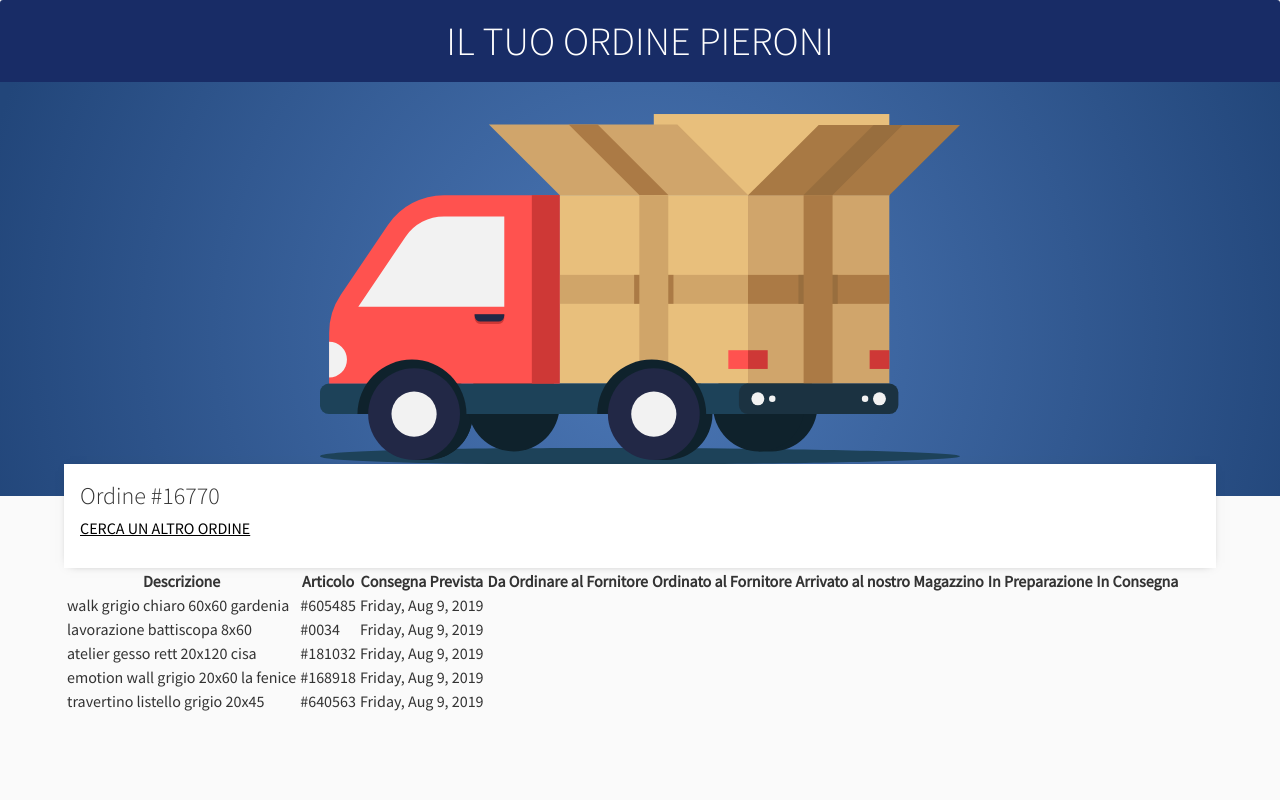
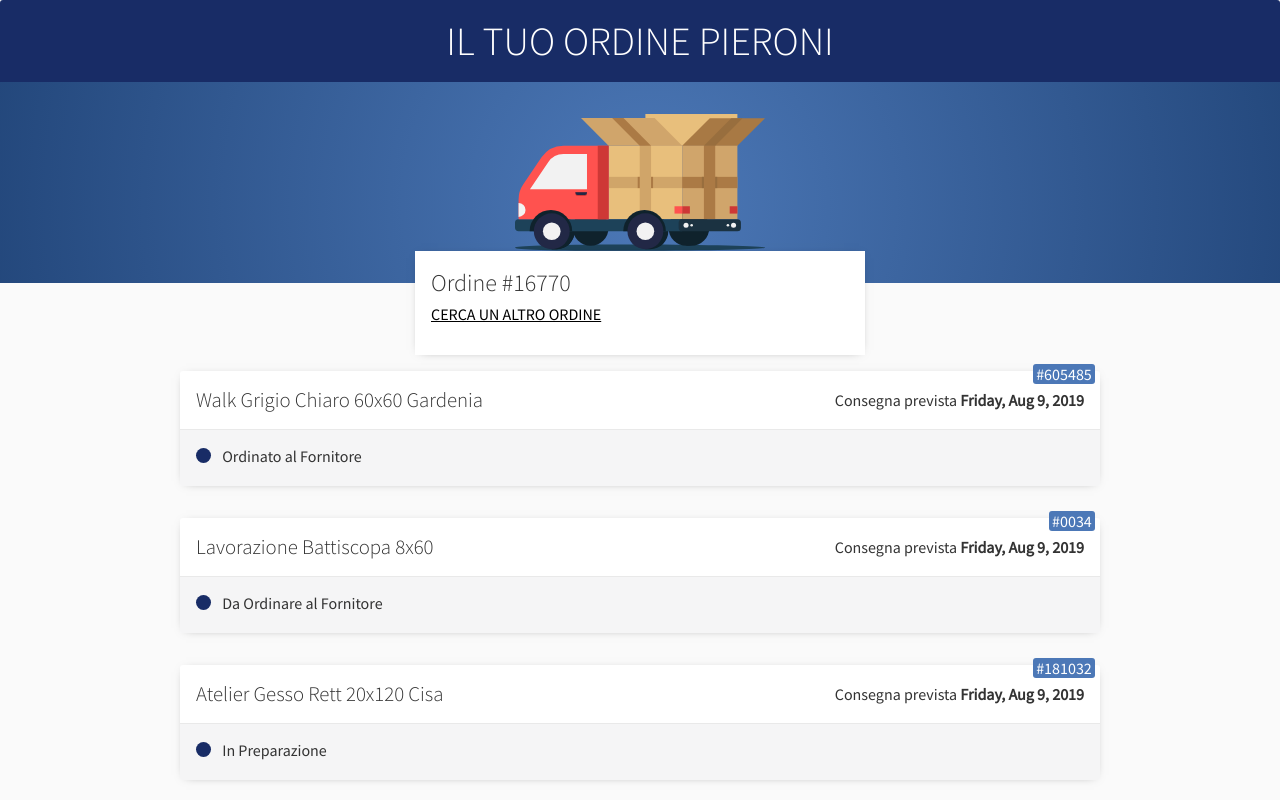
Before and after one commit to MatteoPieroni/pieroni-ordini, a Svelte app: page / in a window 1280 px wide. Shown: the top 800 px of the page. Built offline with nearby package versions, Linux system fonts and the light colour scheme.

Commit message:
Revert to single components for mobile and desktop

```diff
--- a/src/App.svelte
+++ b/src/App.svelte
@@ -91,12 +91,20 @@
     background: #fff;
     box-shadow: 0 1px 10px -6px rgba(0, 0, 0, 0.5);
     box-sizing: border-box;
+
+    @media (min-width: 768px) {
+      max-width: 450px;
+    }
   }
 
   .data-container {
     margin: 0 auto 2rem auto;
     width: 90vw;
     box-sizing: border-box;
+
+    @media (min-width: 768px) {
+      max-width: 920px;
+    }
   }
 </style>
 
--- a/src/components/Items.svelte
+++ b/src/components/Items.svelte
@@ -1,8 +1,7 @@
 <script>
   import { fly } from "svelte/transition";
   import { statuses } from "../constants.js";
-  import SingleItemMobile from "./SingleItemMobile.svelte";
-  import SingleItemDesktop from "./SingleItemDesktop.svelte";
+  import SingleItem from "./SingleItem.svelte";
   export let orderData;
 </script>
 
@@ -18,13 +17,7 @@
     position: relative;
     margin: 0rem auto 0 auto;
     width: 100%;
-    background: #fff;
-    box-shadow: 0 1px 10px -6px rgba(0, 0, 0, 0.5);
     box-sizing: border-box;
-  }
-
-  .desktop-only {
-    display: none;
   }
 
   @media (min-width: 768px) {
@@ -36,38 +29,17 @@
   @media (min-width: 1024px) {
     .container {
       grid-template-columns: 1fr;
-    }
-
-    .mobile-only {
-      display: none;
-    }
-
-    .desktop-only {
-      display: block;
+      grid-row-gap: 2rem;
     }
   }
 </style>
 
-<ul class="container mobile-only">
+<ul class="container mobsile-only">
   {#each orderData.righe as item, index}
     <li
       class="item"
       transition:fly={{ x: 200, duration: 300, delay: 100 * index }}>
-      <SingleItemMobile orderItem={item} />
+      <SingleItem orderItem={item} />
     </li>
   {/each}
 </ul>
-<table class="desktop-only">
-  <tr>
-    <th>Descrizione</th>
-    <th>Articolo</th>
-    <th>Consegna Prevista</th>
-
-    {#each Object.keys(statuses) as statusId}
-      <th>{statuses[statusId]}</th>
-    {/each}
-  </tr>
-  {#each orderData.righe as item, index}
-    <SingleItemDesktop orderItem={item} />
-  {/each}
-</table>
--- a/src/components/SingleItemDesktop.svelte
+++ b/src/components/SingleItem.svelte
@@ -1,6 +1,7 @@
 <script>
   import { formatDate } from "../services/Dates";
-  import StatusesDesktop from "./StatusesDesktop.svelte";
+  import Statuses from "./Statuses.svelte";
+  export let wrapperClass;
   export let orderItem;
 
   const { articolo, descrizione, stato, dataOrdine, dataConsegna } = orderItem;
@@ -10,17 +11,19 @@
 
 <style type="text/scss">
   .card {
-    display: none;
     border-radius: 3px;
+    background: #fff;
     box-shadow: 0px 1px 10px -6px rgba(0, 0, 0, 0.5);
-    @media (min-width: 1024px) {
-      display: block;
-    }
   }
 
   .header {
     border-bottom: 1px solid rgba(227, 227, 227, 0.77);
     padding: 1rem;
+    @media (min-width: 1024px) {
+      display: flex;
+      align-items: center;
+      justify-content: space-between;
+    }
   }
 
   .title {
@@ -42,12 +45,20 @@
 
   .delivery-date {
     margin-bottom: 0;
+    @media (min-width: 1024px) {
+      margin: 0;
+    }
   }
 </style>
 
-<tr class="row">
-  <td>{descrizioneLowerCase}</td>
-  <td>#{articolo}</td>
-  <td>{formattedDate}</td>
-  <StatusesDesktop currentStatus={stato} />
-</tr>
+<div class={`card ${wrapperClass ? wrapperClass : ''}`}>
+  <div class="header">
+    <h3 class="title">{descrizioneLowerCase}</h3>
+    <p class="article-number">#{articolo}</p>
+    <p class="delivery-date">
+      Consegna prevista
+      <strong>{formattedDate}</strong>
+    </p>
+  </div>
+  <Statuses currentStatus={stato} />
+</div>
--- a/src/components/SingleItemMobile.svelte
+++ /dev/null
@@ -1,59 +0,0 @@
-<script>
-  import { formatDate } from "../services/Dates";
-  import StatusesMobile from "./StatusesMobile.svelte";
-  export let wrapperClass;
-  export let orderItem;
-
-  const { articolo, descrizione, stato, dataOrdine, dataConsegna } = orderItem;
-  const descrizioneLowerCase = descrizione.toLowerCase();
-  const formattedDate = formatDate(dataConsegna);
-</script>
-
-<style type="text/scss">
-  .card {
-    display: block;
-    border-radius: 3px;
-    box-shadow: 0px 1px 10px -6px rgba(0, 0, 0, 0.5);
-    @media (min-width: 1024px) {
-      display: none;
-    }
-  }
-
-  .header {
-    border-bottom: 1px solid rgba(227, 227, 227, 0.77);
-    padding: 1rem;
-  }
-
-  .title {
-    margin: 0;
-    font-size: 1.3rem;
-    text-transform: capitalize;
-  }
-
-  .article-number {
-    position: absolute;
-    top: -7px;
-    right: 5px;
-    margin: 0;
-    border-radius: 3px;
-    padding: 0 0.2rem;
-    background: #4c78b7;
-    color: #fff;
-  }
-
-  .delivery-date {
-    margin-bottom: 0;
-  }
-</style>
-
-<div class={`card ${wrapperClass ? wrapperClass : ''}`}>
-  <div class="header">
-    <h3 class="title">{descrizioneLowerCase}</h3>
-    <p class="article-number">#{articolo}</p>
-    <p class="delivery-date">
-      Consegna prevista
-      <strong>{formattedDate}</strong>
-    </p>
-  </div>
-  <StatusesMobile currentStatus={stato} />
-</div>
--- a/src/components/StatusesMobile.svelte
+++ b/src/components/Statuses.svelte
@@ -37,6 +37,9 @@
     height: 0;
     overflow: hidden;
     transition: all 0.5s ease;
+    @media (min-width: 1024px) {
+      transition: none;
+    }
   }
 
   .status-single:before {
@@ -50,6 +53,9 @@
     left: calc(1rem + 6.5px);
     opacity: 0;
     transition: opacity 0.25s ease-in-out;
+    @media (min-width: 1024px) {
+      transition: none;
+    }
   }
 
   .icon {
@@ -85,6 +91,15 @@
         rgba(76, 120, 183, 1) 49%,
         #cfcece 50%
       );
+
+      @media (min-width: 1024px) {
+        background: linear-gradient(
+          90deg,
+          #4c78b7 0%,
+          #4c78b7 calc(2rem + 5px),
+          #cfcece calc(2rem + 5.1px)
+        );
+      }
     }
     .icon {
       background: #182c66;
@@ -94,9 +109,29 @@
   .status-list.expanded {
     background: #fff;
 
+    @media (min-width: 1024px) {
+      position: relative;
+      display: flex;
+      align-items: center;
+      justify-content: space-evenly;
+    }
+
     .status-single {
       padding: 0.5rem 1rem;
       height: 1.5rem;
+
+      @media (min-width: 1024px) {
+        padding: 1rem;
+        height: auto;
+        overflow: visible;
+      }
+    }
+
+    .status-single .icon {
+      @media (min-width: 1024px) {
+        display: block;
+        margin-bottom: 0.5rem;
+      }
     }
 
     .status-single:before {
@@ -105,18 +140,44 @@
       bottom: 0;
       opacity: 1;
       transition: opacity 0.25s ease-in-out;
+
+      @media (min-width: 1024px) {
+        top: calc(1.5rem + 0.5px);
+        bottom: unset;
+        left: -1rem;
+        right: -1rem;
+        width: unset;
+        height: 2px;
+      }
     }
 
     .status-single:first-child:before {
       top: calc(1rem + 4.5px);
+      @media (min-width: 1024px) {
+        top: calc(1.5rem + 0.5px);
+        left: calc(1rem + 5px);
+      }
     }
 
     .status-single:last-child:before {
       bottom: calc(1rem + 4.5px);
+      @media (min-width: 1024px) {
+        right: calc(100% - 1rem - 5px);
+      }
     }
 
     .status-single.active {
       font-weight: bold;
+      &:first-child:before {
+        @media (min-width: 1024px) {
+          background: linear-gradient(
+            90deg,
+            #4c78b7 0%,
+            #4c78b7 0.5px,
+            #cfcece 1px
+          );
+        }
+      }
     }
 
     .status-single.active .icon {
--- a/src/components/StatusesDesktop.svelte
+++ /dev/null
@@ -1,15 +0,0 @@
-<script>
-  import { statuses } from "../constants";
-  export let currentStatus;
-</script>
-
-<style type="text/scss">
-
-</style>
-
-{#each Object.keys(statuses) as statusId}
-  <td
-    class={`status-single ${currentStatus > statusId ? 'done' : ''} ${currentStatus === statusId ? 'active' : ''}`}>
-    <span class="icon" />
-  </td>
-{/each}
--- a/src/components/Truck.svelte
+++ b/src/components/Truck.svelte
@@ -2,11 +2,15 @@
 
 </script>
 
-<style>
+<style type="text/scss">
   svg {
     max-width: 50vw;
     margin: 0 auto;
     display: block;
+
+    @media (min-width: 768px) {
+      max-width: 250px;
+    }
   }
 </style>
 
```
